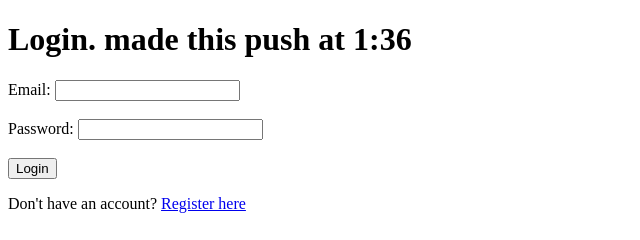
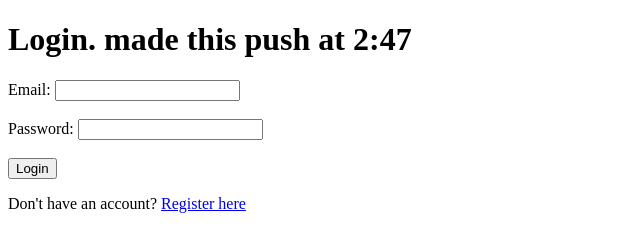
Before and after one commit to Devon-Wilkening/CS396---Blog-Website, a website: page public/login.html in a window 1280 px wide. Shown: the full height of the page, 0-640 px from the left. Drawn offline with Linux system fonts and the light colour scheme.

Commit message:
changed unique tag

```diff
--- a/public/login.html
+++ b/public/login.html
@@ -7,7 +7,7 @@
     <title>Login</title>
 </head>
 <body>
-    <h1>Login. made this push at 1:36</h1>
+    <h1>Login. made this push at 2:47</h1>
     <form action="/login" method="POST">
         <!-- Login form. Should take email and password -->
         <label for="email">Email:</label>
```
Also changed, not shown: .github/workflows/nodejs.yml.
